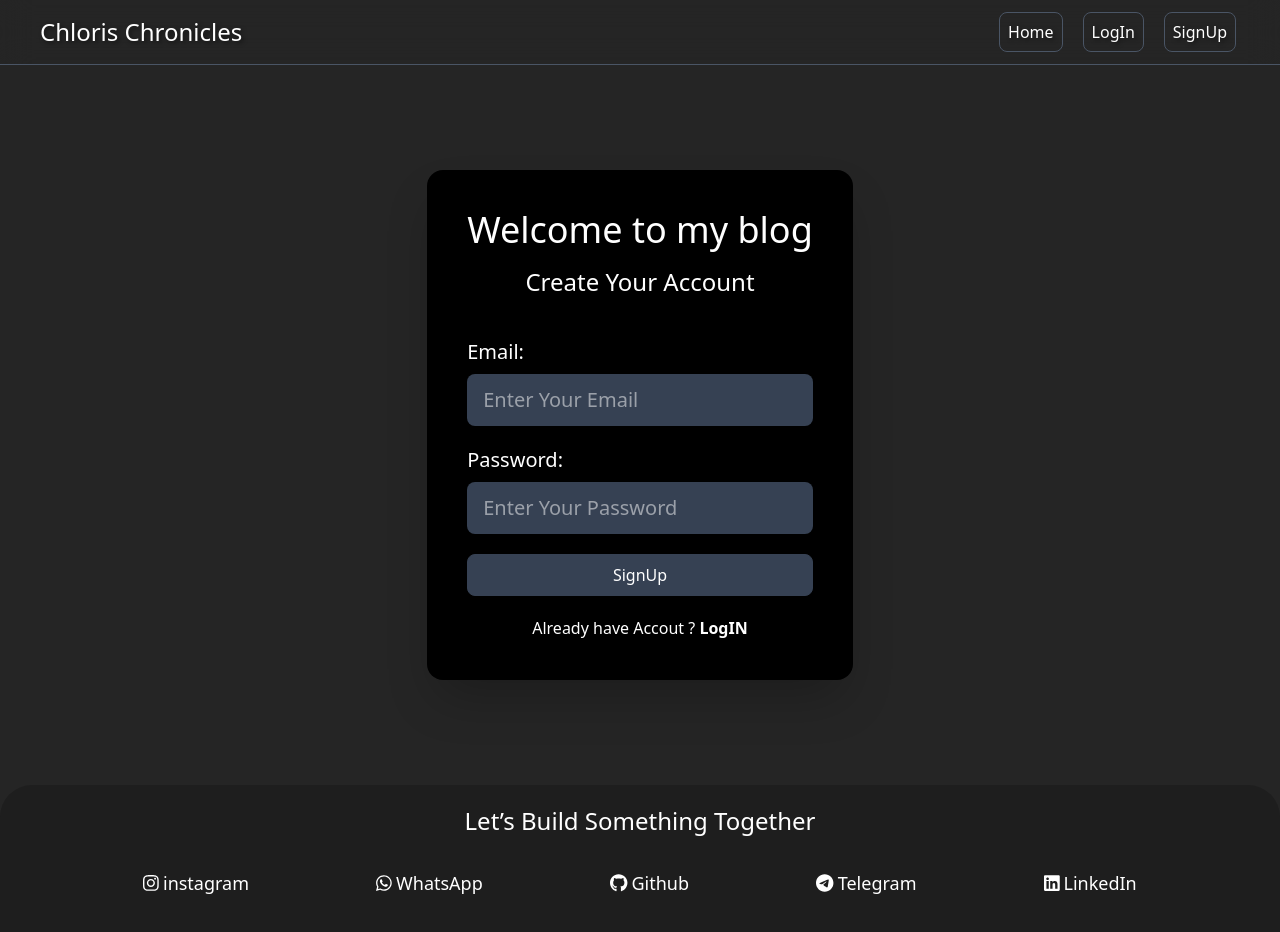
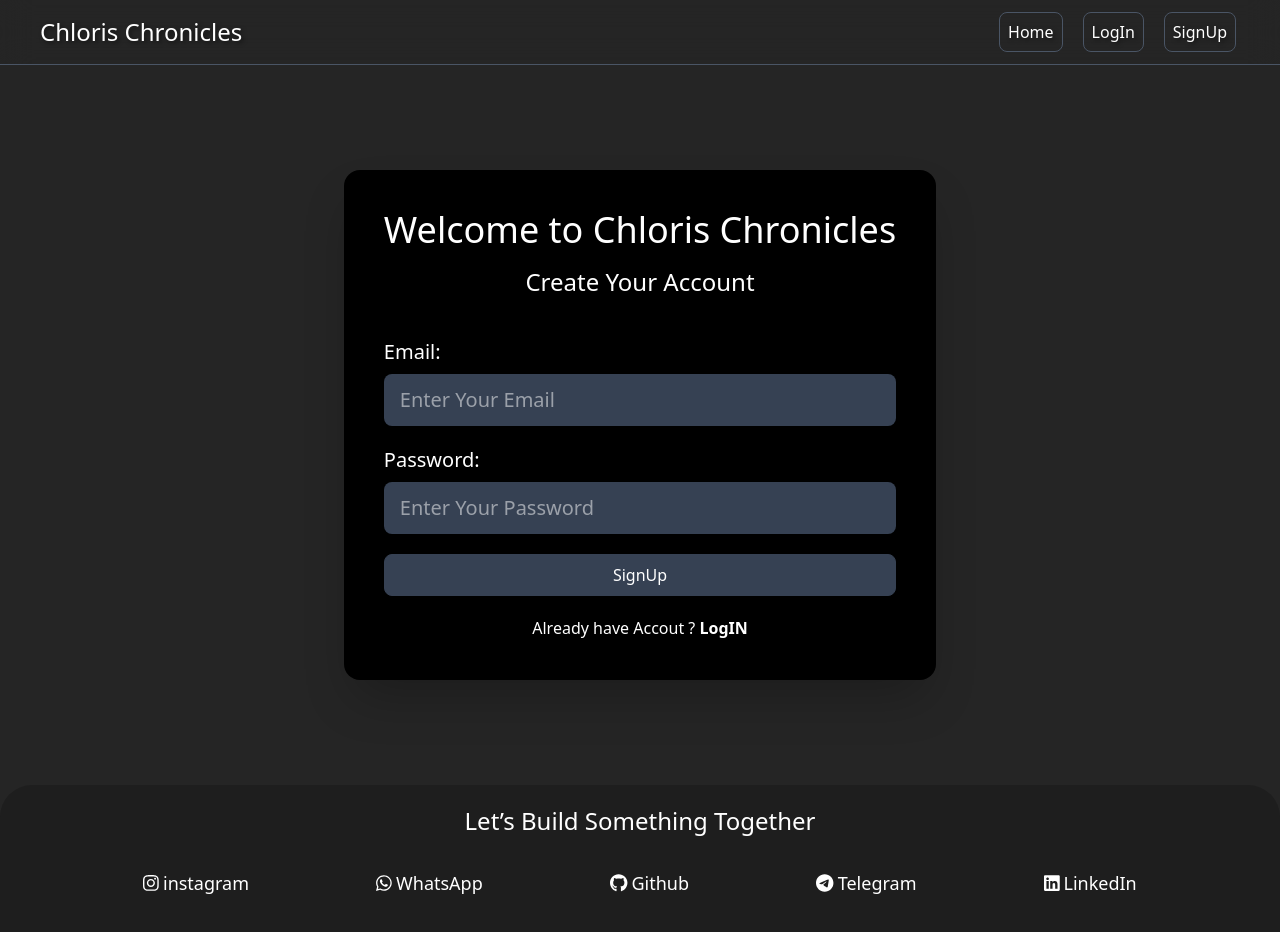
Before and after one commit to Zy4-Ha8/Chloris-Chronicles-Blog, a React (Vite) app: page /signup in a window 1280 px wide. Shown: the top 932 px of the page. Built offline with nearby package versions, Linux system fonts and the light colour scheme; no server answers.

Commit message:
some issuse

```diff
--- a/src/Pages/Auth/SignUp.jsx
+++ b/src/Pages/Auth/SignUp.jsx
@@ -42,7 +42,7 @@ const SignUp = () => {
           <div className="h-[90vh] flex justify-center items-center flex-col  ">
             <div className="w-fit shadow-2xl bg-black p-10 rounded-2xl ">
               <h1 className="text-2xl sm:text-4xl mb-4 text-center ">
-                Welcome to my blog{" "}
+                Welcome to Chloris Chronicles{" "}
               </h1>
               <h1 className="text-lg sm:text-2xl text-center mb-10">
                 Create Your Account{" "}
```
